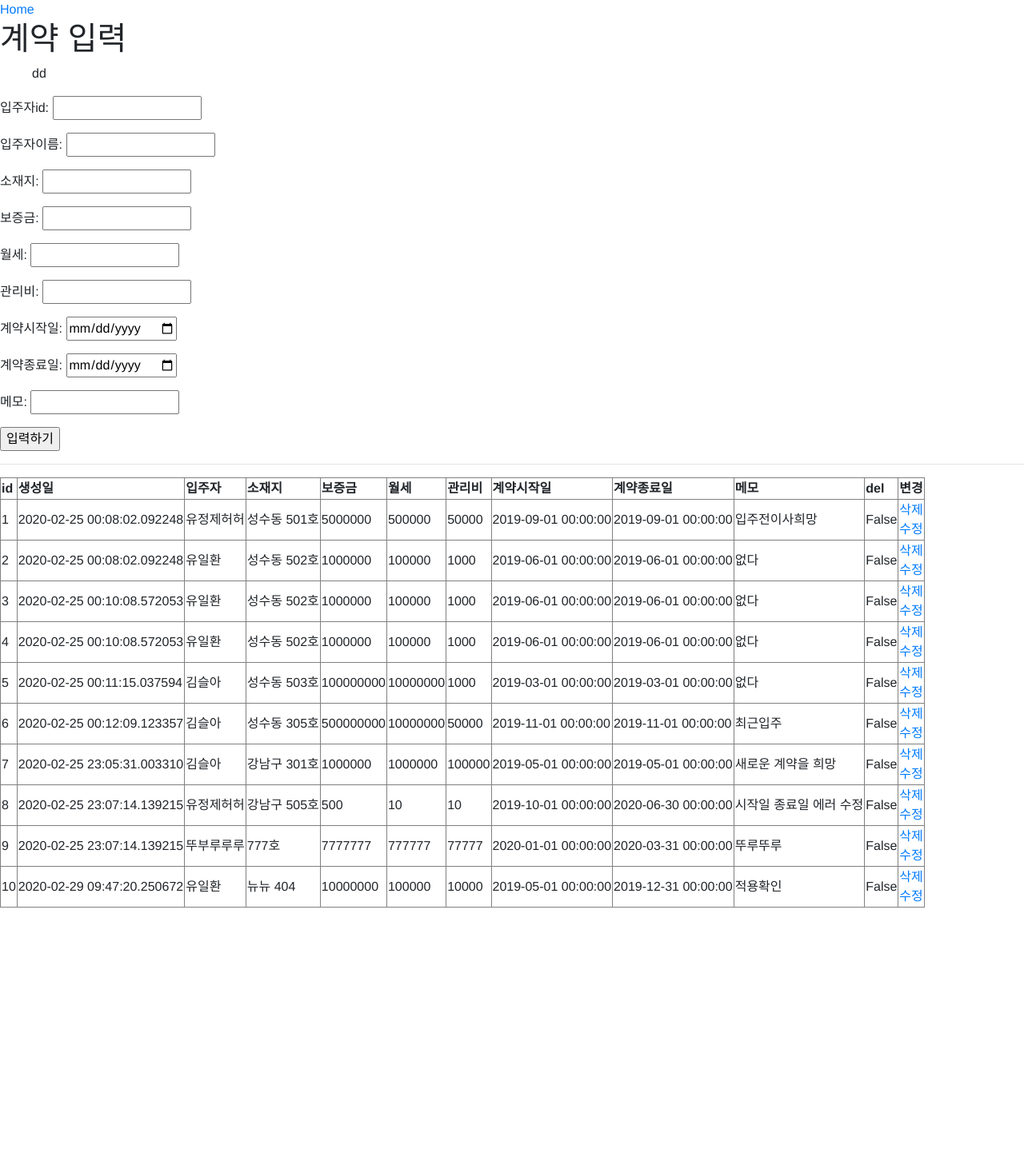
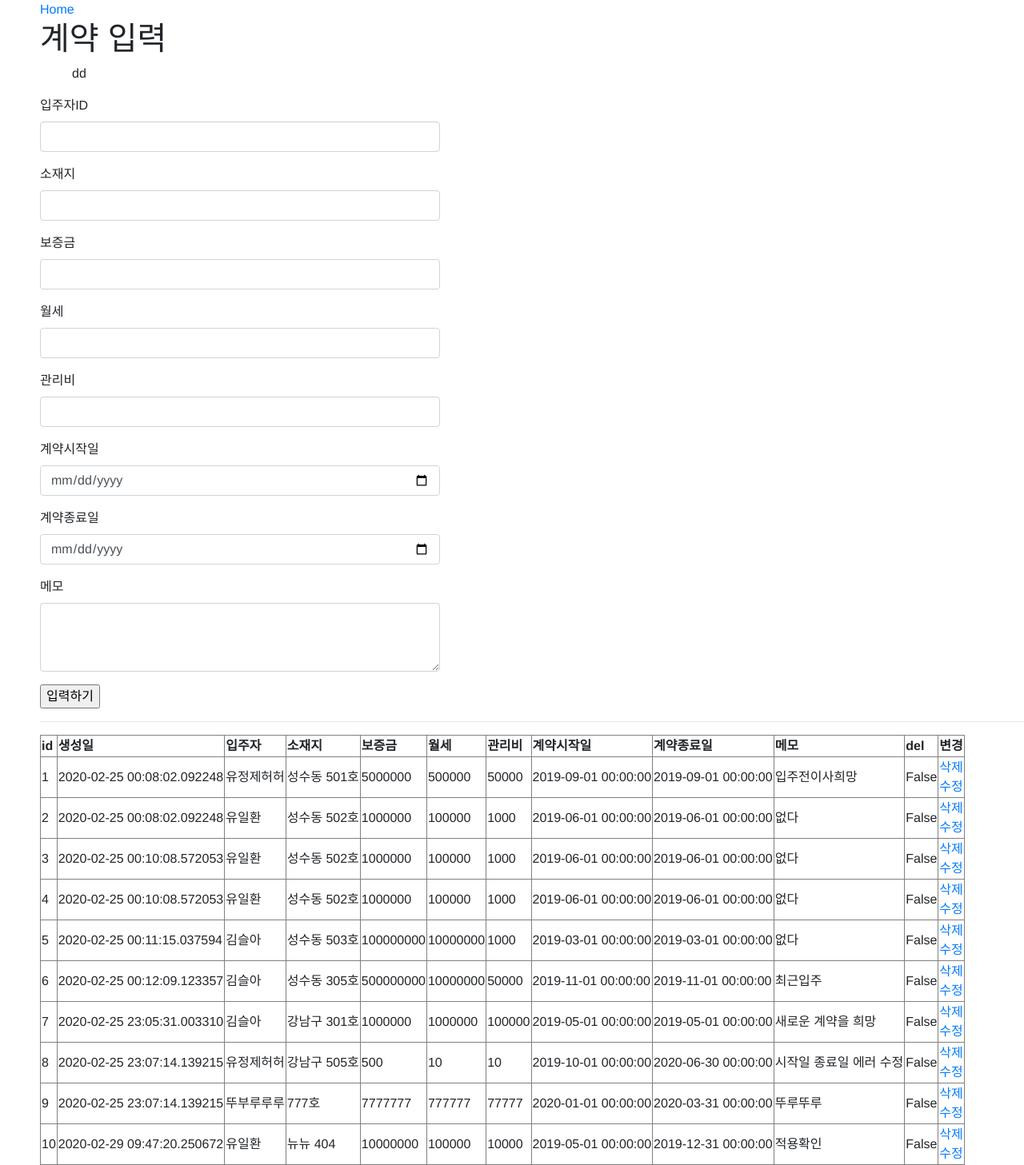
Before and after one commit to jeongje/sparta-project, a Flask app: page /contracts in a window 1280 px wide. Shown: the whole page at 80% size. Before the commit the page ends 1135 px from the top, so only its background shows below. Run offline with Flask 2, Linux system fonts and the light colour scheme; data comes from the database, SQL or seed files in the repository; both versions use the stored data as it was after the commit; some libraries are stand-ins or nearby versions.

Commit message:
form에 부트스트랩적용

```diff
--- a/static/css/main.css
+++ b/static/css/main.css
@@ -1,3 +1,8 @@
 body {
     font-family: Helvetica;
+    margin-left: 50px;
 }
+
+.form-group {
+    max-width: 500px;
+}
--- a/templates/base.html
+++ b/templates/base.html
@@ -4,7 +4,7 @@
 <head>
     <!-- Required meta tags -->
     <meta charset="UTF-8">
-    <meta name="viewport" content="width=device-width, initial-scale=1.0">
+    <meta name="viewport" content="width=device-width, initial-scale=1.0, shrink-to-fit=no">
 
     <!-- Bootstrap CSS -->
     <link rel="stylesheet" href="https://stackpath.bootstrapcdn.com/bootstrap/4.4.1/css/bootstrap.min.css"
--- a/templates/contracts.html
+++ b/templates/contracts.html
@@ -13,15 +13,52 @@
 </ul>
 
 <form action="/contracts" method="POST">
-    <p>입주자id: <input type="text" name="tenant_id" id="tenant_id"></p>
-    <p>입주자이름: <input type="text" name="tenant_name" id="tenant_name"></p>
-    <p>소재지: <input type="text" name="address" id="address"></p>
-    <p>보증금: <input type="text" name="deposit" id="deposit"></p>
-    <p>월세: <input type="text" name="monthly" id="monthly"></p>
-    <p>관리비: <input type="text" name="management_fee" id="management_fee"></p>
-    <p>계약시작일: <input type="date" name="start_date" id="start_date"></p>
-    <p>계약종료일: <input type="date" name="end_date" id="end_date"></p>
-    <p>메모: <input type="text" name="contract_memo" id="contract_memo"></p>
+    <div class="form-group">
+        <label for="tenant_id">입주자ID</label>
+        <input type="text" class="form-control" name="tenant_id" id="tenant_id" placeholder="">
+    </div>
+    <!-- <div class="form-group">
+        <label for="tenant_name">입주자이름</label>
+        <input type="text" class="form-control" name="tenant_name" id="tenant_name" placeholder="">
+    </div> -->
+    <div class="form-group">
+        <label for="address">소재지</label>
+        <input type="text" class="form-control" name="address" id="address" placeholder="">
+    </div>
+    <div class="form-group">
+        <label for="deposit">보증금</label>
+        <input type="text" class="form-control" name="deposit" id="deposit" placeholder="">
+    </div>
+    <div class="form-group">
+        <label for="monthly">월세</label>
+        <input type="text" class="form-control" name="monthly" id="monthly" placeholder="">
+    </div>
+    <div class="form-group">
+        <label for="management_fee">관리비</label>
+        <input type="text" class="form-control" name="management_fee" id="management_fee" placeholder="">
+    </div>
+    <div class="form-group">
+        <label for="start_date">계약시작일</label>
+        <input type="date" class="form-control" name="start_date" id="start_date" placeholder="">
+    </div>
+    <div class="form-group">
+        <label for="end_date">계약종료일</label>
+        <input type="date" class="form-control" name="end_date" id="end_date" placeholder="">
+    </div>
+    <div class="form-group">
+        <label for="contract_memo">메모</label>
+        <textarea class="form-control" name="contract_memo" id="contract_memo" rows="3"></textarea>
+    </div>
+    <!-- <div class="form-group">
+        <label for="exampleFormControlSelect1">Example select</label>
+        <select class="form-control" id="exampleFormControlSelect1">
+            <option>1</option>
+            <option>2</option>
+            <option>3</option>
+            <option>4</option>
+            <option>5</option>
+        </select>
+    </div> -->
     <input type="submit" value="입력하기">
 </form>
 
```
Also changed, not shown: templates/tenant_edit.html (+13 -3 lines), templates/tenants.html (+12 -3 lines), rent.db.
